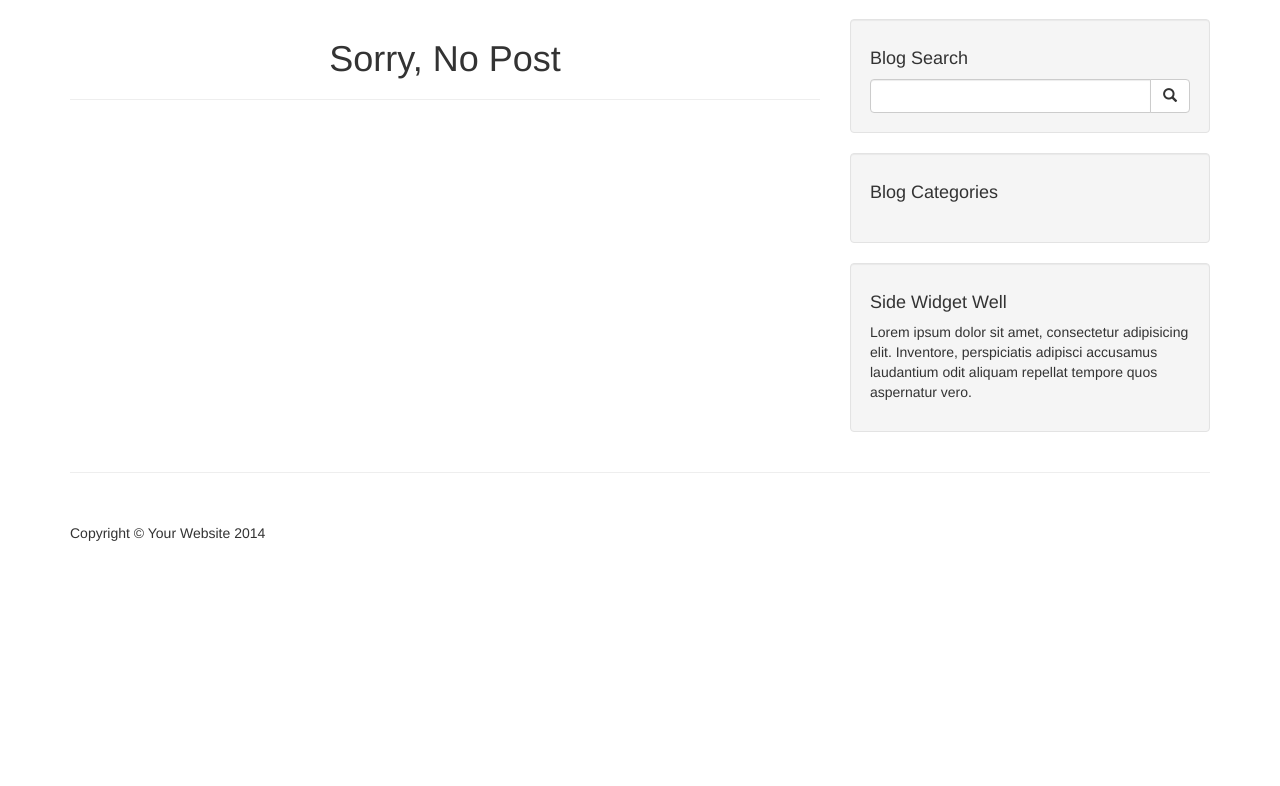
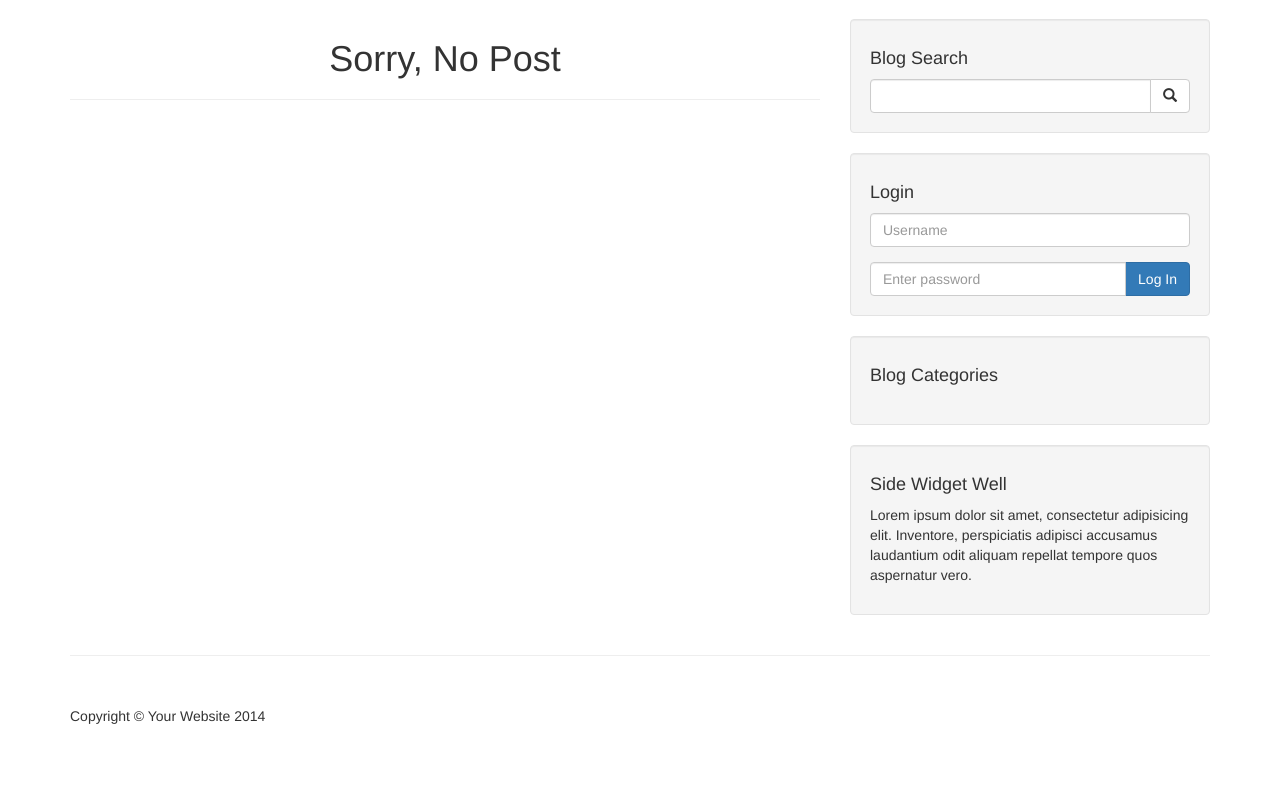
Before and after one commit to kyaarlis/cms-php-project, a PHP site: page /index.php in a window 1280 px wide. Shown: the part 51-837 px from the top of the page. Before the commit the page ends 592 px from the top, so only its background shows below. Run offline with PHP 8.4, Linux system fonts and the light colour scheme; data that the repository does not hold is empty.

Commit message:
starting to implement login

```diff
--- a/includes/sidebar.php
+++ b/includes/sidebar.php
@@ -2,7 +2,6 @@
 
 <!-- Blog Search Well -->
 <div class="well">
-
     <h4>Blog Search</h4>
     <form action="search.php" method="post">
         <div class="input-group">
@@ -11,6 +10,24 @@
                 <button class="btn btn-default" type="submit" name="submit">
                     <span class="glyphicon glyphicon-search"></span>
             </button>
+            </span>
+        </div>
+    </form>
+    <!-- /.input-group -->
+</div>
+
+
+<!-- Login Form -->
+<div class="well">
+    <h4>Login</h4>
+    <form action="login.php" method="post">
+        <div class="form-group">
+            <input type="text" class="form-control" name="username" placeholder="Username">
+        </div>
+        <div class="input-group">
+            <input type="password" class="form-control" name="password" placeholder="Enter password">
+            <span class="input-group-btn">
+                <button class="btn btn-primary" type="submit" name="login">Log In</button>
             </span>
         </div>
     </form>
```
